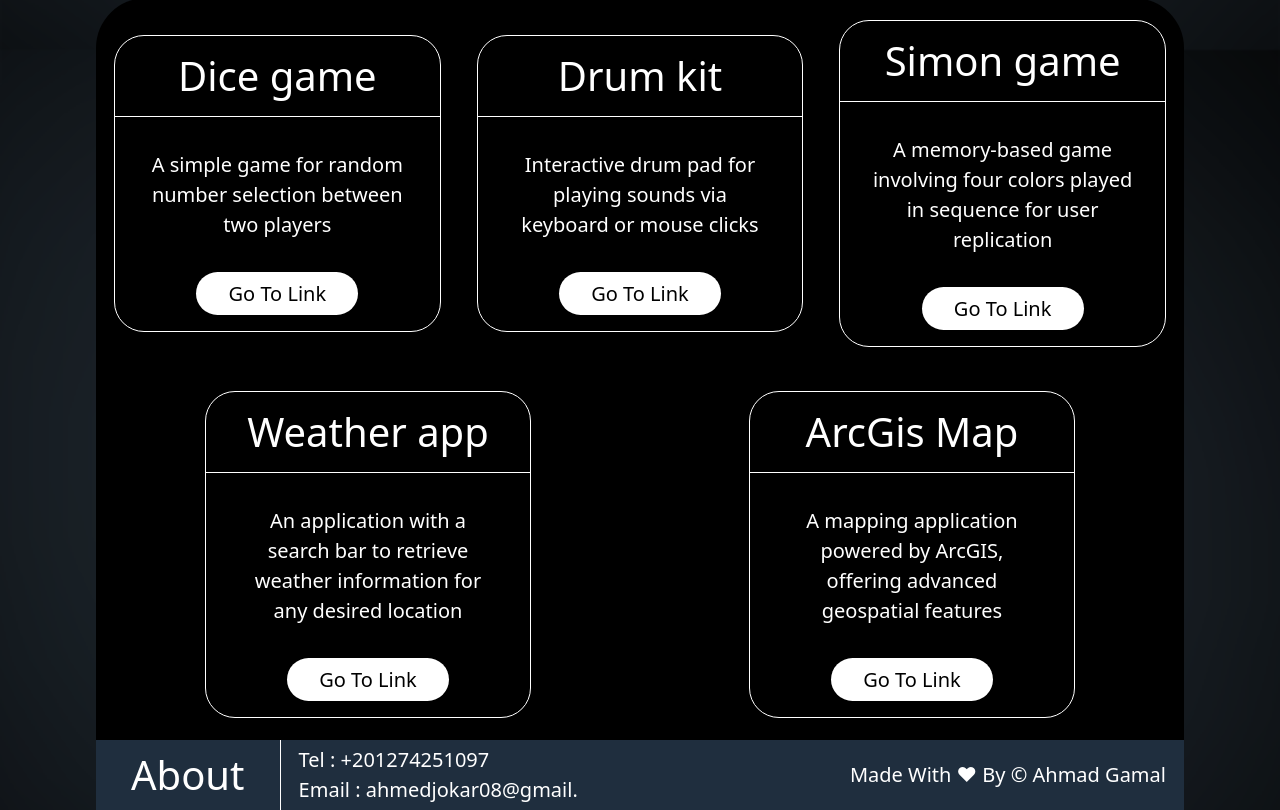
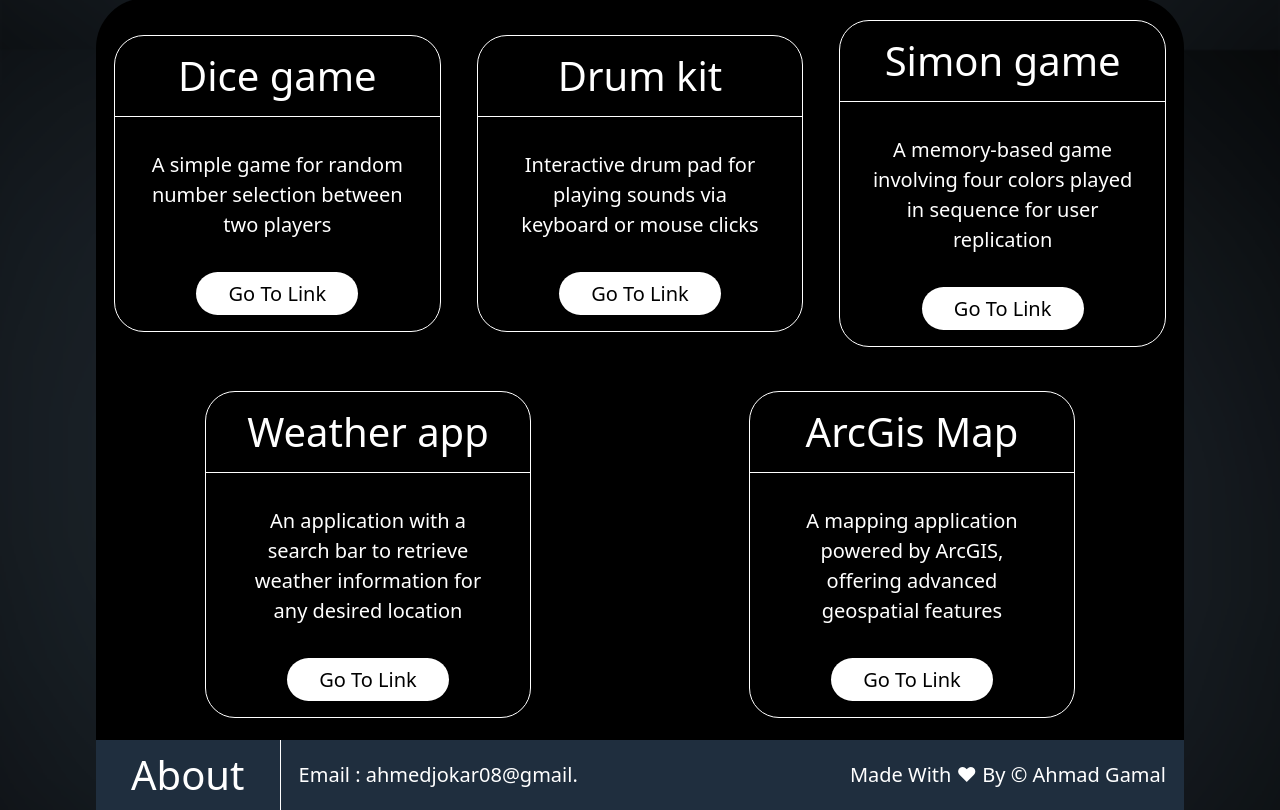
Before and after one commit to DaredEvily/Personal-website, a React (Vite) app: page / in a window 1280 px wide. Shown: the part 802-1612 px from the top of the page. Built offline with nearby package versions, Linux system fonts and the light colour scheme; a web font is replaced by a local one.

Commit message:
Tel changes

```diff
--- a/src/about.jsx
+++ b/src/about.jsx
@@ -6,7 +6,7 @@ export default ()=>(
     <h1 id="about">About</h1>
     <footer>
     <p>Made With ❤ By © Ahmad Gamal</p>
-    <p>Tel : <ReactWriter text="+201274251097" delay={400}/> <br />Email : <ReactWriter text="ahmedjokar08@gmail.com" delay={300}/></p>
+    <p>Email : <ReactWriter text="ahmedjokar08@gmail.com" delay={300}/></p>
     </footer>
     </_footer>
 )
```
